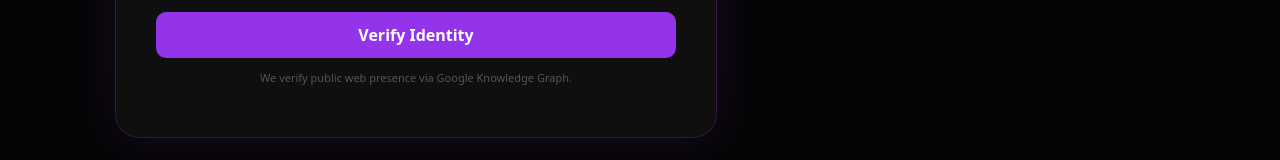
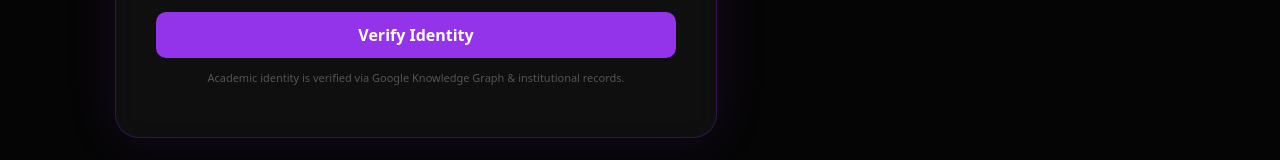
Before and after one commit to sabaazdn73/TrustCycle, a React app in the folder frontend/: page / in a window 1280 px wide. Shown: the part 581-741 px from the top of the page. Built offline with nearby package versions, Linux system fonts and the light colour scheme; the HTML template or start-up script is replaced by a standard one.

Commit message:
Update API URL to production

```diff
--- a/frontend/src/App.tsx
+++ b/frontend/src/App.tsx
@@ -445,7 +445,7 @@ export default function App() {
                 <input style={inputStyle} placeholder="Full Name" value={fullNameInput} onChange={e => setFullNameInput(e.target.value)} />
                 <input style={inputStyle} placeholder="Institutional Email" value={emailInput} onChange={e => setEmailInput(e.target.value)} />
                 <button disabled={loading} style={buttonStyle()} onClick={handleProfessorAuth}>{loading ? "Checking..." : "Verify Identity"}</button>
-                <p style={{ color: '#555', marginTop: 12, fontSize: 11 }}>We verify public web presence via Google Knowledge Graph.</p>
+                <p style={{ color: '#555', marginTop: 12, fontSize: 11 }}>Academic identity is verified via Google Knowledge Graph & institutional records.</p>
               </>
             )}
 
```
